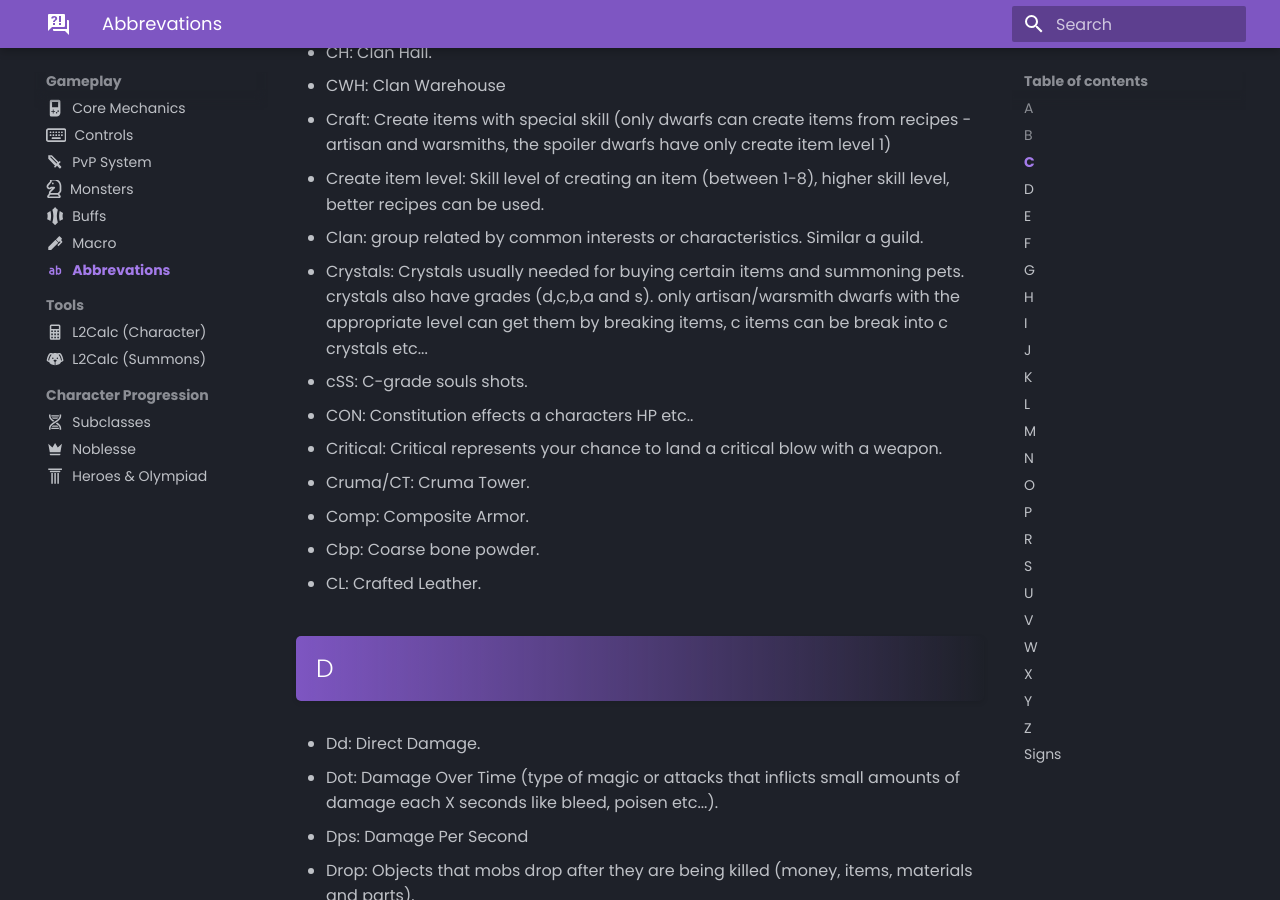
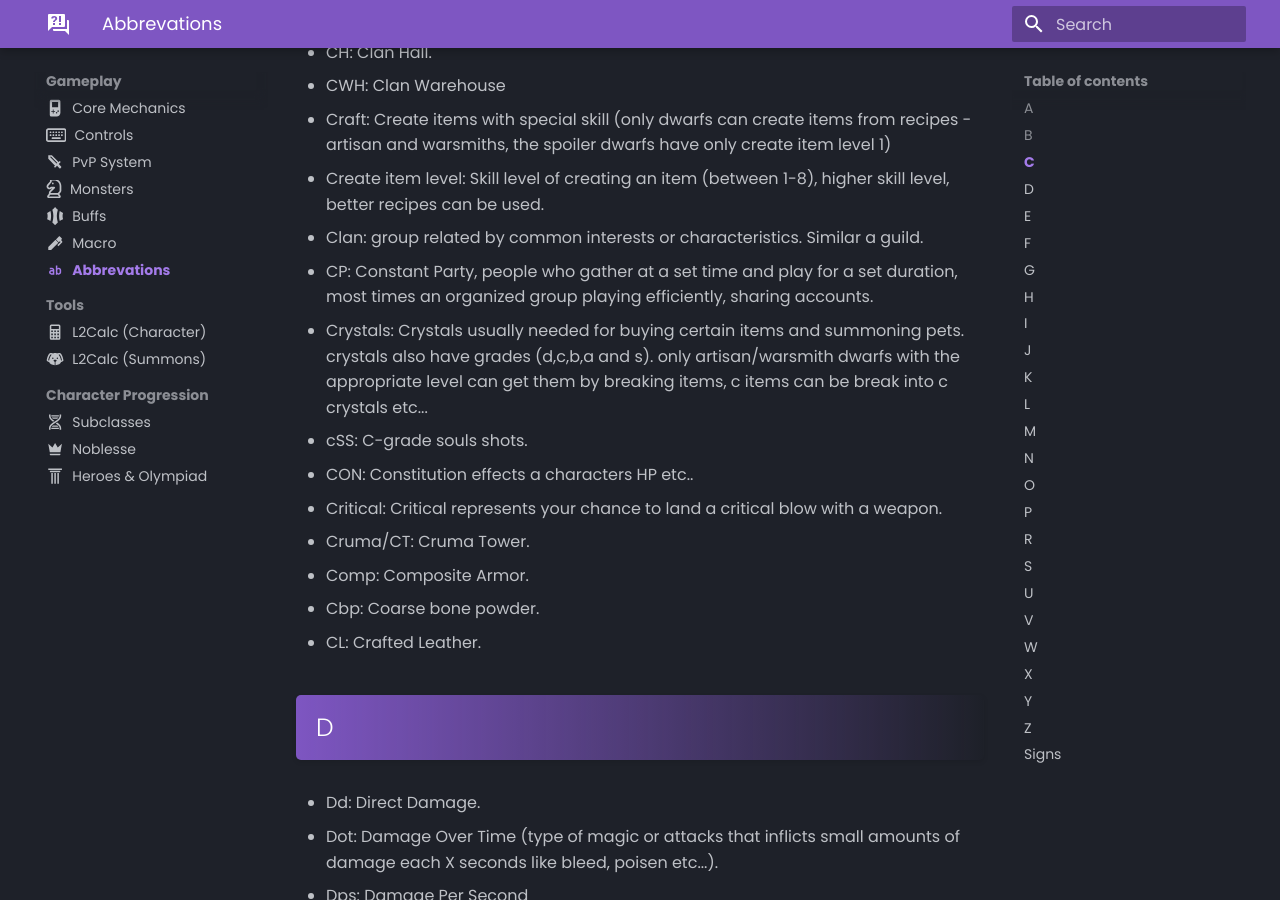
Before and after one commit to tab1-web/faq, an MkDocs documentation site: the page built from docs/gameplay/abbreviations.md, in a window 1280 px wide and 900 px high, scrolled down 2680 px. Built offline with MkDocs 1.6.1 and Material for MkDocs 9.7.7, drawn with Linux system fonts in a browser that asks for light colours; some web fonts are replaced.

Commit message:
adding cp abbreviation

```diff
--- a/docs/gameplay/abbreviations.md
+++ b/docs/gameplay/abbreviations.md
@@ -75,6 +75,7 @@ icon: material/alphabet-latin
 - Craft: Create items with special skill (only dwarfs can create items from recipes - artisan and warsmiths, the spoiler dwarfs have only create item level 1)
 - Create item level: Skill level of creating an item (between 1-8), higher skill level, better recipes can be used.
 - Clan: group related by common interests or characteristics. Similar a guild.
+- CP: Constant Party, people who gather at a set time and play for a set duration, most times an organized group playing efficiently, sharing accounts.
 - Crystals: Crystals usually needed for buying certain items and summoning pets. crystals also have grades (d,c,b,a and s). only artisan/warsmith dwarfs with the appropriate level can get them by breaking items, c items can be break into c crystals etc...
 - cSS: C-grade souls shots.
 - CON: Constitution effects a characters HP etc..
```
